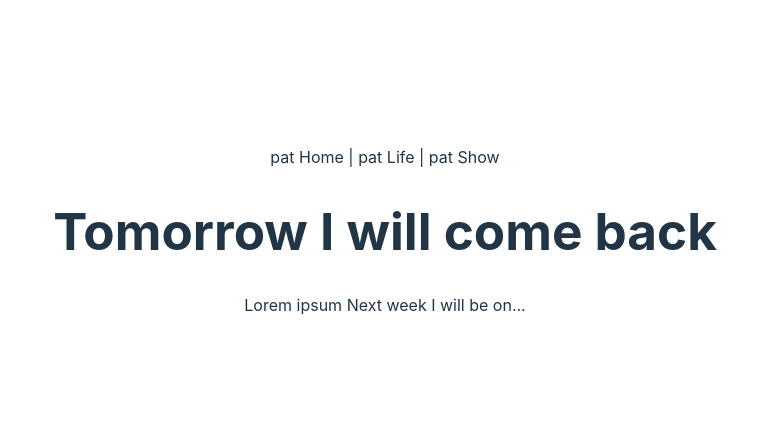
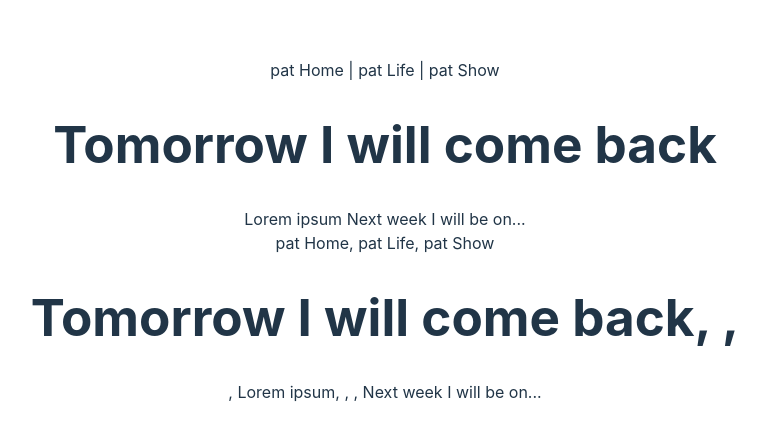
Before and after one commit to pafz/personalPage, a React (Vite) app: page / in a window 1280 px wide. Shown: the part 169-608 px from the top of the page, without its empty margins (255-1021 px from the left). Built offline with nearby package versions, Linux system fonts and the light colour scheme.

Commit message:
typed with class components

```diff
--- a/src/App.jsx
+++ b/src/App.jsx
@@ -1,6 +1,8 @@
 import './App.css'
 import Header from './components/Header/Header'
+import HeaderClass from './components/HeaderClass/headerClass';
 import Home from './components/Home/home';
+import HomeClass from './components/HomeClass/HomeClass';
 
 
 const home = 'pat Home';
@@ -16,11 +18,18 @@ function App() {
     <>
 <Header home={home} aboutme={aboutme} show={show}/>
 <container>
-<h1>
-<Home title={title}/></h1>
-<Home textCome={textCome}/>
-<Home showMyEvent={showMyEvent}/>
+  <h1>
+  <Home title={title}/></h1>
+  <Home textCome={textCome}/>
+  <Home showMyEvent={showMyEvent}/>
 </container>
+<div>
+  <HeaderClass home={home} aboutme={aboutme} show={show}/>
+  <h1>
+  <HomeClass title={title}/></h1>
+  <HomeClass textCome={textCome}/>
+  <HomeClass showMyEvent={showMyEvent}/>
+</div>
     </>
   )
 }
--- /dev/null
+++ b/src/components/HeaderClass/HeaderClass.jsx
@@ -0,0 +1,12 @@
+import { Component } from 'react'
+
+class HeaderClass extends Component {
+    render() {
+      console.log(this.props.home)
+    return (
+      <span className='headerClassText'>{this.props.home}, {this.props.aboutme}, {this.props.show}</span>
+    )
+  }
+}
+
+export default HeaderClass
--- a/src/components/Home/Home.jsx
+++ b/src/components/Home/Home.jsx
@@ -2,7 +2,7 @@ import "./Home.css"
 
 const Home = (props) => {
   return (
-    <span className='headerHome'>{props.title} {props.textCome} {props.showMyEvent}</span>
+    <span className='headerHomeText'>{props.title} {props.textCome} {props.showMyEvent}</span>
   )
 }
 
--- /dev/null
+++ b/src/components/HomeClass/HomeClass.jsx
@@ -0,0 +1,12 @@
+import { Component } from 'react'
+
+class HomeClass extends Component {
+    render() {
+      console.log(this.props.title)
+    return (
+      <span className='homeClassText'>{this.props.title}, {this.props.textCome}, {this.props.showMyEvent}</span>
+    )
+  }
+}
+
+export default HomeClass
```
Also changed, not shown: src/components/HeaderClass/HeaderClass.css (added), src/components/HomeClass/HomeClass.css (added).
